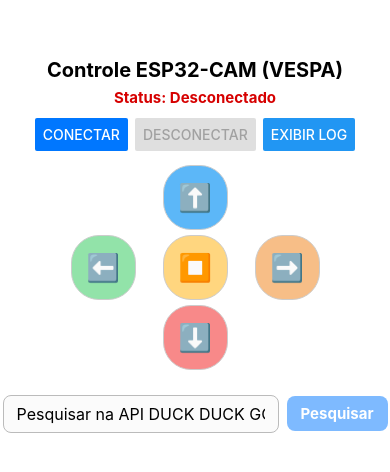
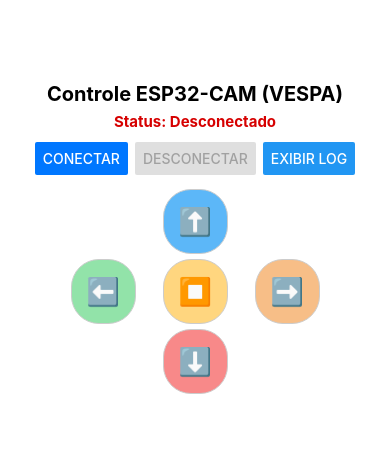
Before and after one commit to spacedwog/nuvem-tecnologica, a React Native app in the folder spacecworp/: screen / in a window 390 px wide. Shown: the part 172-644 px from the top of the page. Built offline with nearby package versions, Linux system fonts and the light colour scheme.

Commit message:
Commited

```diff
--- a/spacecworp/ApiClient.ts
+++ b/spacecworp/ApiClient.ts
@@ -19,15 +19,3 @@ export async function sendCommand(cmd: string) {
     throw new Error(e.message || "Falha ao enviar comando.");
   }
 }
-
-// ATUALIZADO: Retorna todos os dados da pesquisa da API DuckDuckGo em formato bruto
-export async function sendDuckSearch(query: string | number | boolean) {
-  const response = await fetch(`${BASE_URL}/duck?q=${encodeURIComponent(query)}`);
-  try {
-    const dados = await response.json();
-    return dados; // Retorna o JSON completo!
-  }
-  catch(e){
-    throw new Error("Erro ao buscar na API Duck Go: " + e);
-  }
-}
--- a/spacecworp/App.tsx
+++ b/spacecworp/App.tsx
@@ -1,7 +1,7 @@
 import { StatusBar } from 'expo-status-bar';
 import { StyleSheet, Text, View, Button, Modal, ScrollView, TouchableOpacity, TextInput } from 'react-native';
 import React, { useState } from 'react';
-import { fetchStatus, sendCommand, sendDuckSearch } from './ApiClient';
+import { fetchStatus, sendCommand } from './ApiClient';
 
 export default function App() {
   const [modalVisible, setModalVisible] = useState(false);
@@ -41,25 +41,6 @@ export default function App() {
       setLog((prev) => [...prev, { time: new Date().toLocaleTimeString(), msg: e.message, type: "error" }]);
     } finally {
       if (cmd === undefined) setTextToSend('');
-    }
-  }
-
-  // Função para enviar pesquisa ao endpoint Duck
-  async function handleDuckSearch() {
-    if (!isConnected) {
-      setLog((prev) => [...prev, { time: new Date().toLocaleTimeString(), msg: "Não está conectado ao ESP32-CAM.", type: "error" }]);
-      return;
-    }
-    const query = textToSend.trim();
-    if (!query) return;
-    setLog((prev) => [...prev, { time: new Date().toLocaleTimeString(), msg: "Pesquisando na API DUCK DUCK GO: " + query, type: "sent" }]);
-    try {
-      const resp = await sendDuckSearch(query);
-      setLog((prev) => [...prev, { time: new Date().toLocaleTimeString(), msg: "Resultado: " + resp, type: "received" }]);
-    } catch (e: any) {
-      setLog((prev) => [...prev, { time: new Date().toLocaleTimeString(), msg: e.message, type: "error" }]);
-    } finally {
-      setTextToSend('');
     }
   }
 
@@ -146,26 +127,6 @@ export default function App() {
             <Text style={styles.joystickText}>{joystickCommands[4].label}</Text>
           </TouchableOpacity>
         </View>
-      </View>
-
-      <View style={styles.sendRow}>
-        <TextInput
-          style={styles.textInput}
-          placeholder="Pesquisar na API DUCK DUCK GO"
-          value={textToSend}
-          onChangeText={setTextToSend}
-          editable={isConnected}
-        />
-        <TouchableOpacity
-          style={[
-            styles.sendButton,
-            textToSend.trim() && isConnected ? {} : styles.sendButtonDisabled
-          ]}
-          onPress={handleDuckSearch}
-          disabled={!textToSend.trim() || !isConnected}
-        >
-          <Text style={styles.sendButtonText}>Pesquisar</Text>
-        </TouchableOpacity>
       </View>
 
       {isConnected && (
```
Also changed, not shown: 1 other file (tests, documents, lock files or other folders).
